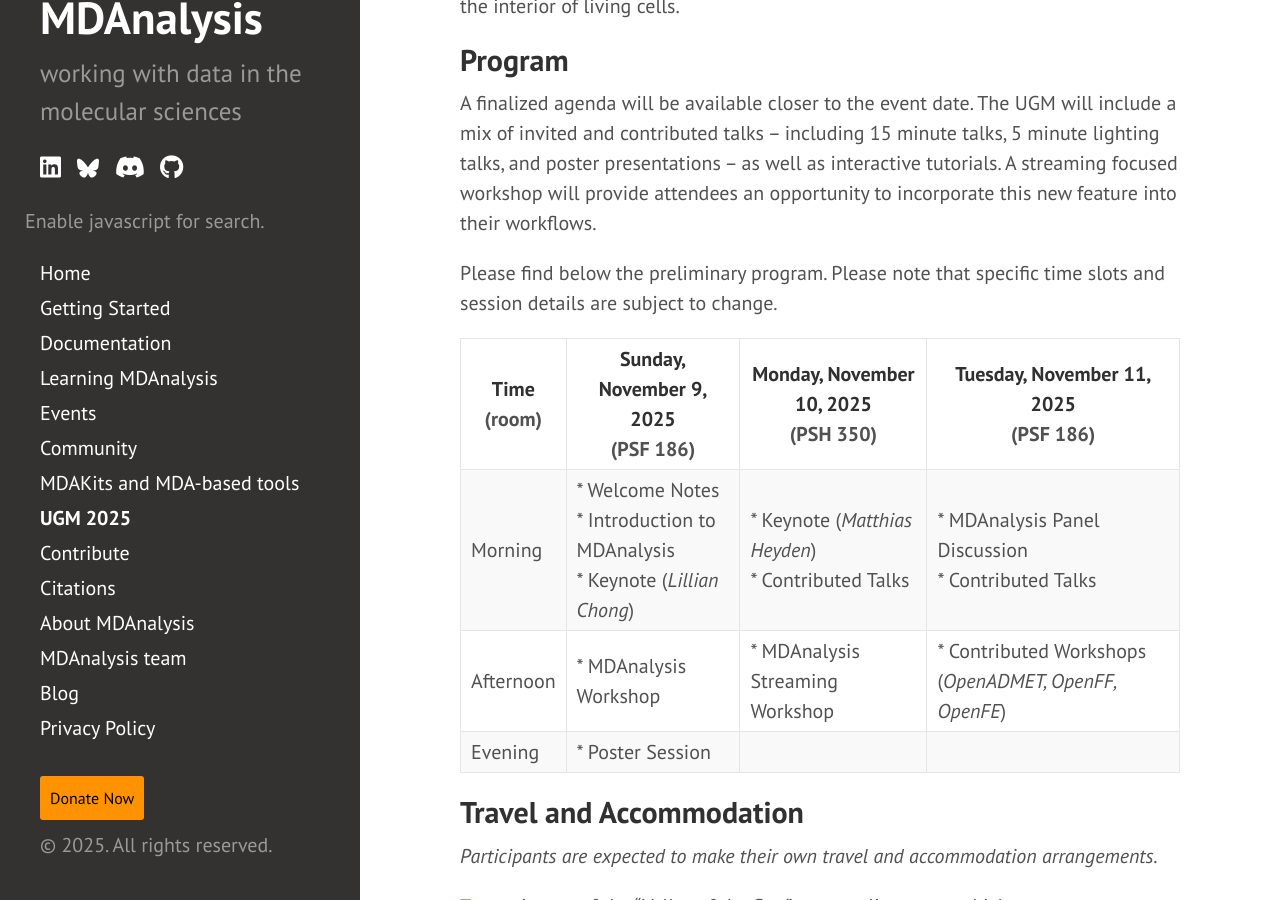
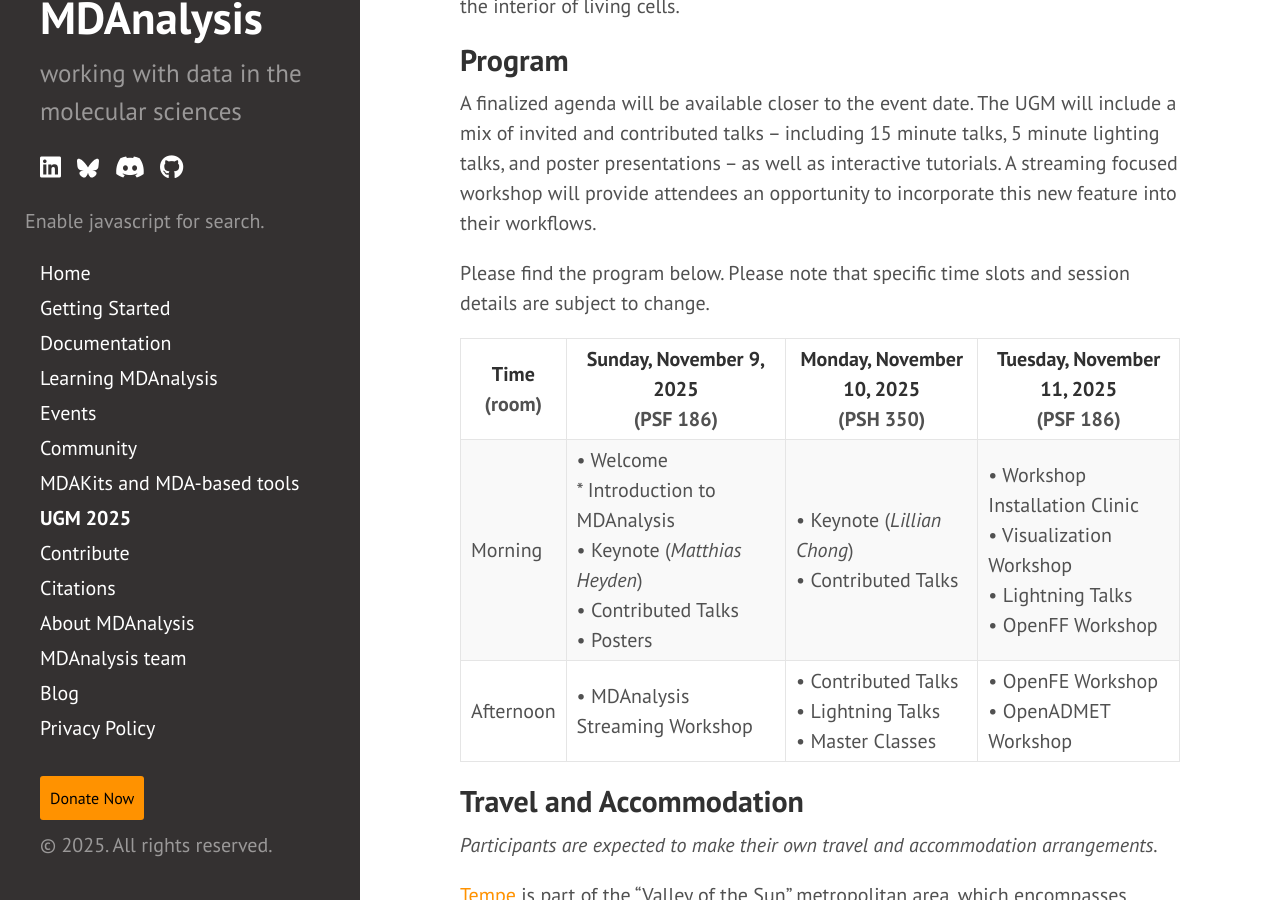
Before and after one commit to MDAnalysis/MDAnalysis.github.io, a Jekyll site: the page built from pages/ugm2025.md, in a window 1280 px wide and 900 px high, scrolled down 3438 px. Built offline with Jekyll 4.4.1, drawn with Linux system fonts in a browser that asks for light colours; comment, search, counter and statistics services are not loaded.

Commit message:
updated program
program based on https://github.com/MDAnalysis/UGM2025/blob/main/SCHEDULE.pdf

```diff
--- a/pages/ugm2025.md
+++ b/pages/ugm2025.md
@@ -91,13 +91,12 @@ A finalized agenda will be available closer to the event date. The UGM will incl
 5 minute lighting talks, and poster presentations -- as well as interactive tutorials. A streaming focused workshop will provide attendees an opportunity
 to incorporate this new feature into their workflows.
 
-Please find below the preliminary program. Please note that specific time slots and session details are subject to change.
+Please find the program below. Please note that specific time slots and session details are subject to change.
 
 | **Time**<br/>(room)  | **Sunday, November 9, 2025**<br/>(PSF 186)                     | **Monday, November 10, 2025**<br/>(PSH 350)                 | **Tuesday, November 11, 2025**<br/>(PSF 186)                    |
 |-----------|------------------------------------------------------------------------|------------------------------------------------------------------------|------------------------------------------------------------------------|
-| Morning   | * Welcome Notes<br>* Introduction to MDAnalysis<br>* Keynote (*Lillian Chong*) | * Keynote (*Matthias Heyden*)<br>* Contributed Talks                         | * MDAnalysis Panel Discussion<br>* Contributed Talks                      |
-| Afternoon | * MDAnalysis Workshop                                                    | * MDAnalysis Streaming Workshop                                          | * Contributed Workshops (*OpenADMET, OpenFF, OpenFE*)                                           |
-| Evening   | * Poster Session                                                         |                                                                        |                                                                        |
+| Morning   | • Welcome<br/>* Introduction to MDAnalysis<br/>• Keynote (*Matthias Heyden*)<br/>• Contributed Talks<br>• Posters | • Keynote (*Lillian Chong*)<br/>• Contributed Talks  | • Workshop Installation Clinic<br/>• Visualization Workshop<br/>• Lightning Talks<br/>• OpenFF Workshop  |
+| Afternoon | • MDAnalysis Streaming Workshop                                                                                   | •  Contributed Talks<br/>• Lightning Talks<br/>• Master Classes | • OpenFE Workshop<br/>• OpenADMET Workshop  |
 
 ## Travel and Accommodation
 
```
